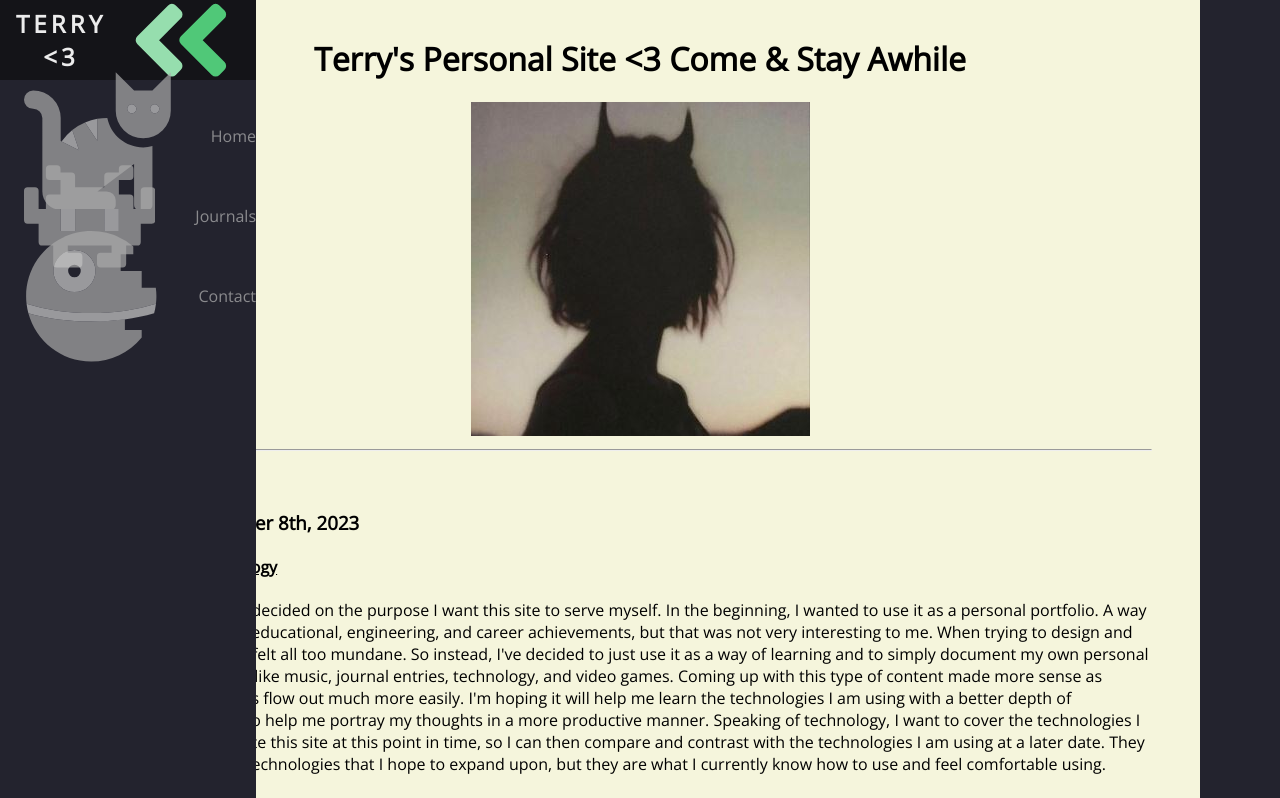
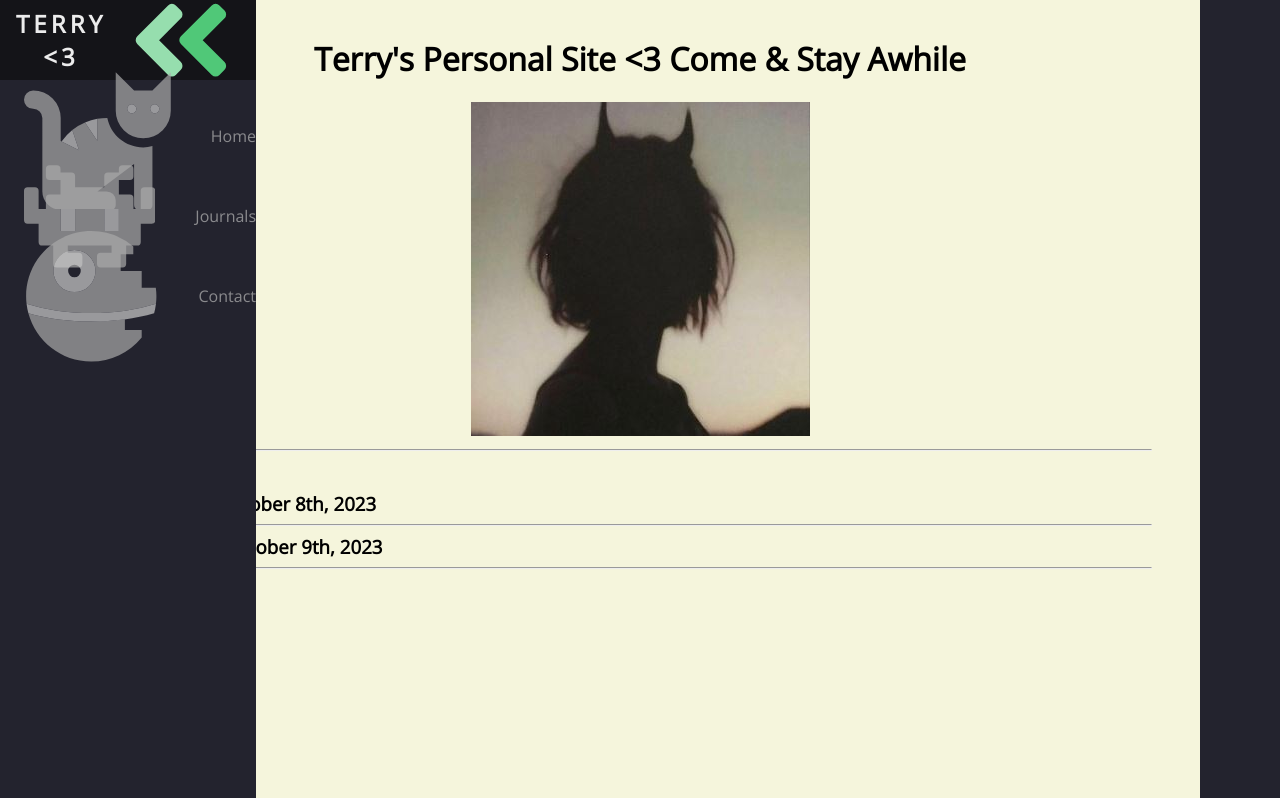
Before and after one commit to terrytosh/personal-site, a React (Create React App) app: page /personal-site/journals in a window 1280 px wide. Shown: the top 798 px of the page. Built offline with nearby package versions, Linux system fonts and the light colour scheme.

Commit message:
Journal entries now collapsible

```diff
--- a/src/components/Entry1.js
+++ b/src/components/Entry1.js
@@ -6,7 +6,10 @@ export default class Entry1 extends Component {
     render() {
         return (
             <div>
+                <details>
+                <summary>
                 <h3>Sunday, October 8th, 2023</h3>
+                </summary>
                 <u><h4>Website Technology</h4></u>
                 <p>
                   Today I believe I decided on the purpose I want this site to serve myself. In the beginning, I wanted to use it as a personal portfolio.
@@ -67,6 +70,7 @@ export default class Entry1 extends Component {
                   , by Sorority Noise. That'll be all for today, till next time &lt;3.
                 </p>
                 <img src={joydeparted} alt='Joy, Departed Album Cover' width={350} height={350}></img>
+                </details>
             </div>
         );
     }
--- a/src/components/Entry2.js
+++ b/src/components/Entry2.js
@@ -5,8 +5,12 @@ export default class Entry2 extends Component {
     render() {
         return (
             <div>
-                <h3>Monday, October 9th, 2023</h3>
-                <p>To be implemented tomorrow...</p>
+                <details>
+                  <summary>
+                    <h3>Monday, October 9th, 2023</h3>
+                  </summary>
+                  <p>To be implemented tomorrow...</p>
+                </details>
             </div>
         );
     }
--- a/src/components/style.css
+++ b/src/components/style.css
@@ -122,3 +122,15 @@ main {
 .navbar:hover .logo svg {
     transform: rotate(-180deg);
 }
+
+details {
+    user-select: none;
+}
+
+summary {
+    cursor: pointer;
+}
+
+details summary > * {
+    display: inline;
+}
```
